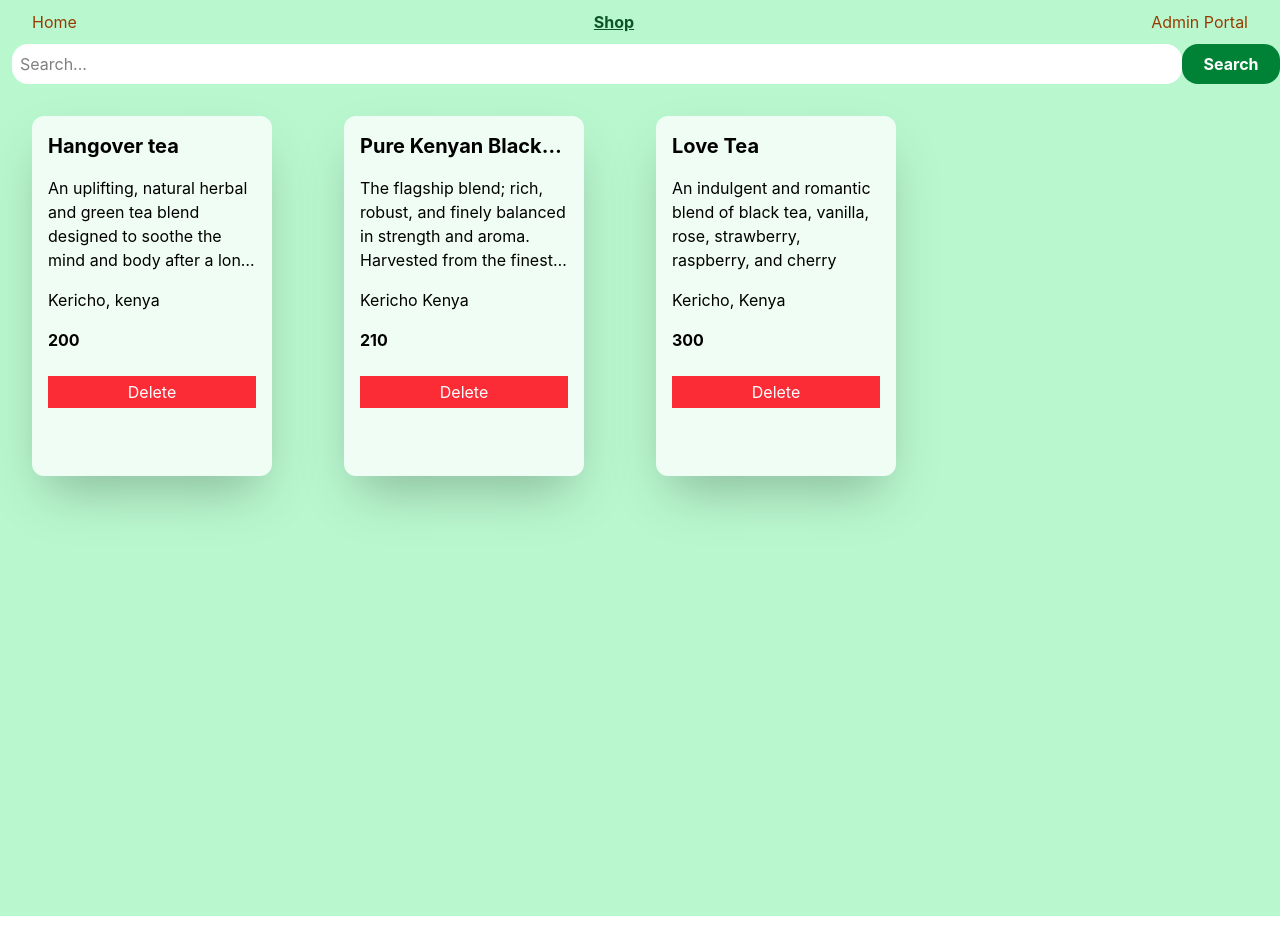
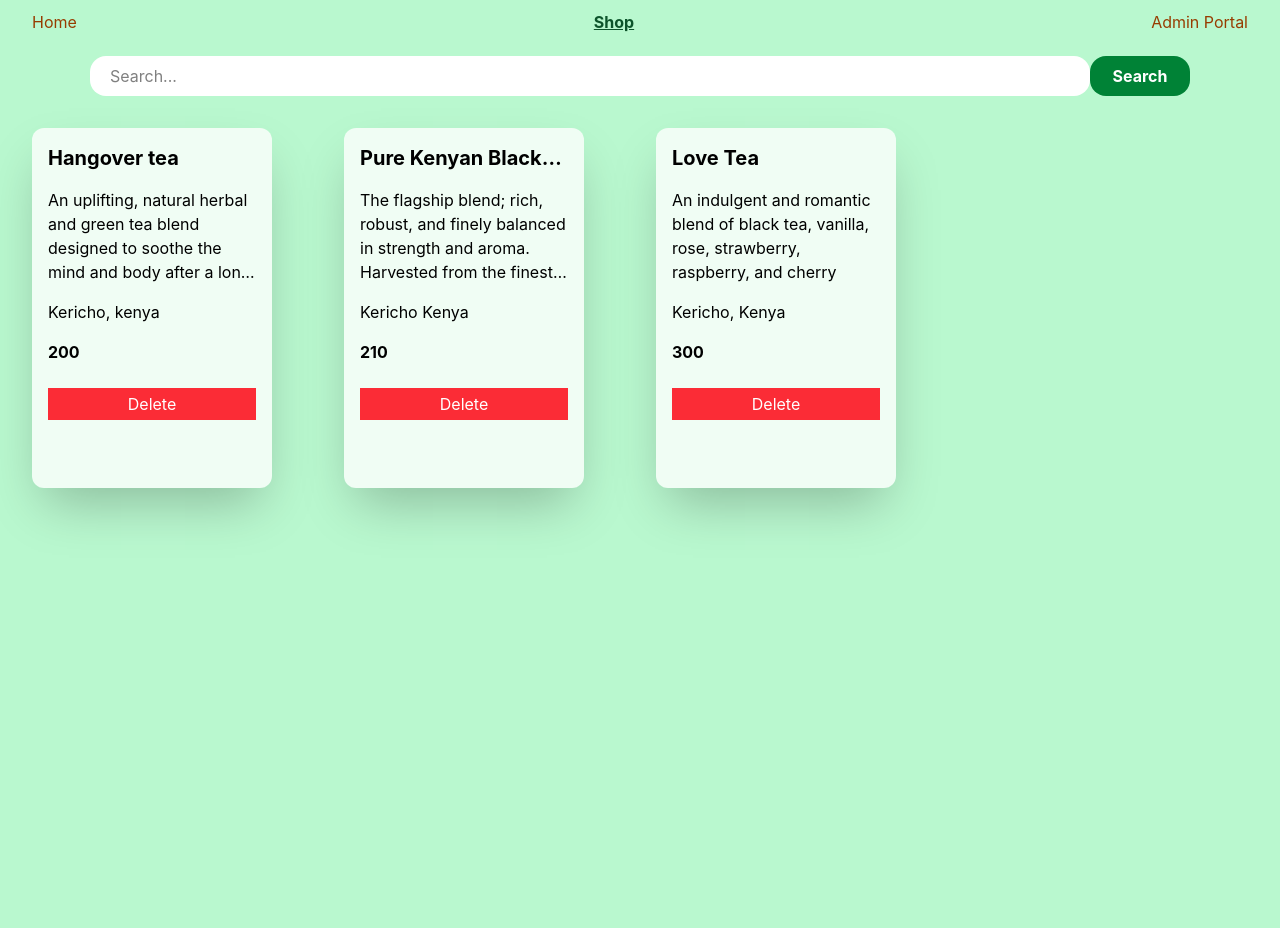
Before and after one commit to faithkamande029-cloud/steeper-tea, a React (Vite) app: page /shop in a window 1280 px wide. Built offline with nearby package versions, Linux system fonts and the light colour scheme; data requests are answered from the project's data file.

Commit message:
Final commit

```diff
--- a/src/pages/Shop.jsx
+++ b/src/pages/Shop.jsx
@@ -27,13 +27,13 @@ function Shop() {
   return (
     <div className='bg-green-200'>
         <Navbar />
-        <div className='flex'>
+        <div className='flex justify-center pt-3'>
             <input
                 type="text"
                 placeholder='Search...'
                 value={search}
                 onChange={(e) => setSearch(e.target.value)}
-                className='bg-white p-2 rounded-2xl w-300 ml-3'
+                className='bg-white p-2 pl-5 rounded-2xl w-250 '
             />
             <button className='bg-green-700 px-2 rounded-2xl w-25 text-white font-bold onClick={() => setSearch(input)}'>Search</button>
 
```
